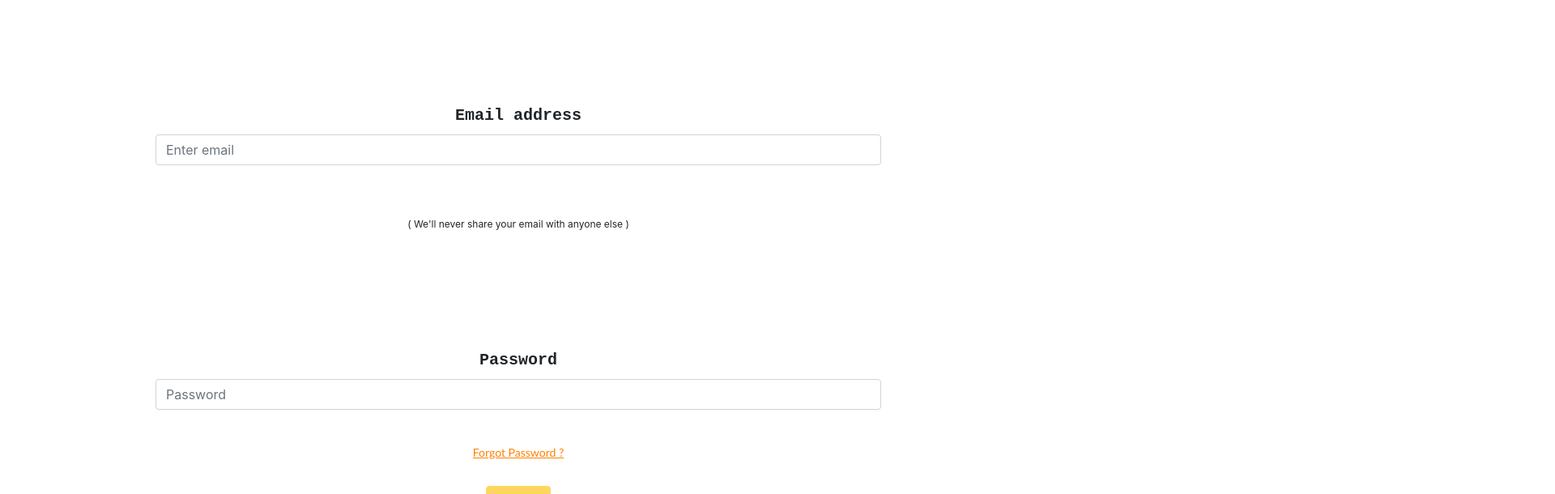
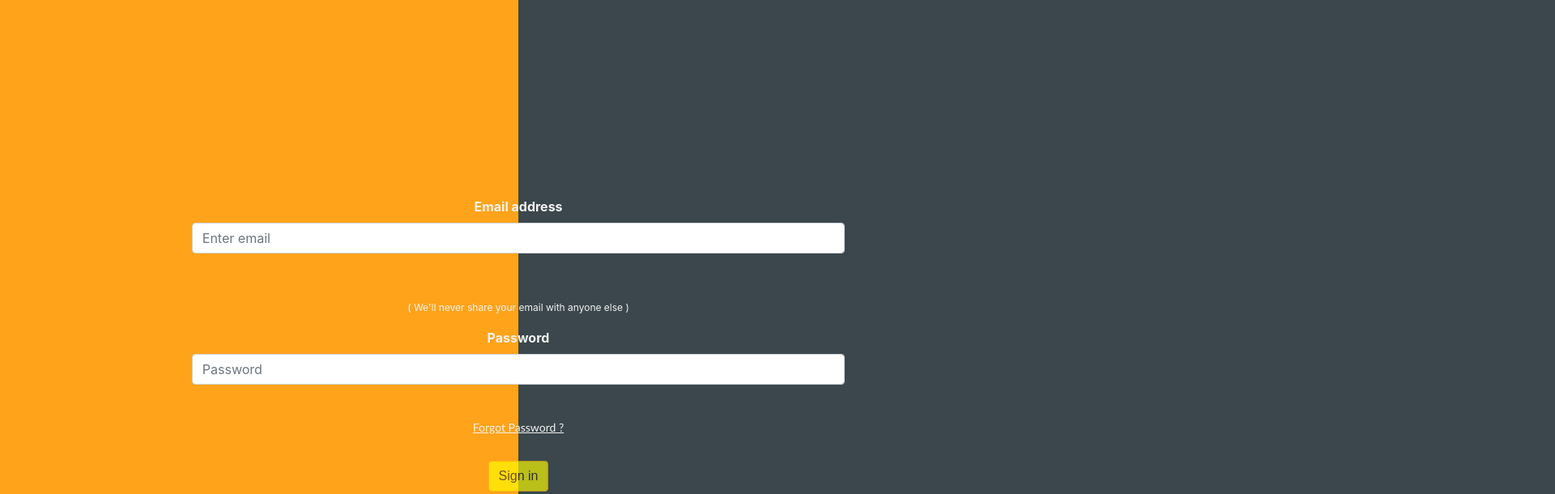
Before and after one commit to MarwanEsm/Currency-Rate-Exchange, a React (Create React App) app: page /LogInScreen in a window 1280 px wide. Shown: the top 610 px of the page at 81% size, 1920 px wide, since content can reach past the window. Built offline with nearby package versions, Linux system fonts and the light colour scheme; no server answers; the database is empty.

Commit message:
Styling currencies list screen

```diff
--- a/src/CurrenciesListscreen/CurrenciesListScreen.js
+++ b/src/CurrenciesListscreen/CurrenciesListScreen.js
@@ -1,22 +1,15 @@
 import React from "react";
 import CurrenciesList from "./CurrenciesList";
-import { Link } from "react-router-dom";
-import Logout from "../Photos/Logout.png";
+import ButtonAppBar from "../Firstscreen/ButtonAppBar";
 
 function CurrenciesListScreen() {
   return (
     <div>
+      <ButtonAppBar />
       <CurrenciesList />
       <br />
-      <Link to="/">
-        <img src={Logout} style={imagStyle} alt={""} />
-      </Link>
     </div>
   );
 }
 
-const imagStyle = {
-  width: 50,
-};
-
 export default CurrenciesListScreen;
--- /dev/null
+++ b/src/Firstscreen/ButtonAppBar.js
@@ -0,0 +1,43 @@
+import React from "react";
+import { makeStyles } from "@material-ui/core/styles";
+import AppBar from "@material-ui/core/AppBar";
+import Toolbar from "@material-ui/core/Toolbar";
+import Button from "@material-ui/core/Button";
+import IconButton from "@material-ui/core/IconButton";
+import MenuIcon from "@material-ui/icons/Menu";
+import firebase from "../Firebase/FirebaseConfig";
+import { AuthContext } from "../Firebase/FireBaseAuth";
+
+const useStyles = makeStyles((theme) => ({
+  root: {
+    flexGrow: 1,
+  },
+  menuButton: {
+    marginRight: theme.spacing(2),
+  },
+  title: {
+    flexGrow: 1,
+  },
+}));
+
+export default function ButtonAppBar() {
+  const classes = useStyles();
+
+  return (
+    <div className={classes.root}>
+      <AppBar position="static">
+        <Toolbar>
+          <IconButton
+            edge="start"
+            className={classes.menuButton}
+            color="inherit"
+            aria-label="menu"
+          >
+            <MenuIcon />
+          </IconButton>
+          <Button onClick={() => firebase.auth().signOut()}>Logout</Button>
+        </Toolbar>
+      </AppBar>
+    </div>
+  );
+}
--- a/src/Firstscreen/Icon.js
+++ b/src/Firstscreen/Icon.js
@@ -1,7 +1,5 @@
 import React from "react";
 import Currency from "../Photos/Currency.png";
-
-
 
 function Icon() {
   return (
@@ -11,37 +9,15 @@ function Icon() {
         width="40%"
         alt="Responsive"
         className="img-thumbnail"
-          style ={imageStyle}
+        style={imageStyle}
       />
     </div>
   );
 }
 
 const imageStyle = {
-  marginTop:'10%',
-  borderRadius:6,
-}
-
-
-
-
-
-
-
-
-
-
-
-
-
-
-
-
-
-
-
-
-
-
+  marginTop: "5%",
+  borderRadius: 6,
+};
 
 export default Icon;
--- a/src/Firstscreen/LoginButton.js
+++ b/src/Firstscreen/LoginButton.js
@@ -21,8 +21,7 @@ function LoginButton() {
 }
 
 const buttonStyle = {
-  marginTop: 60,
-  marginBottom: 35,
+  marginTop: "13%",
   fontFamily: "Fantasy ",
   backgroundColor: "yellow",
 };
--- a/src/Firstscreen/RegistrationLink.js
+++ b/src/Firstscreen/RegistrationLink.js
@@ -16,7 +16,7 @@ function RegistrationLink() {
 const h3Style = {
   fontFamily: "Trebuchet MS, sans-serif ",
   fontSize: 13,
-  paddingTop: 20,
+  marginTop: "13%",
   color: "white",
 };
 
--- a/src/LogInscreen/LogInScreen.js
+++ b/src/LogInscreen/LogInScreen.js
@@ -4,6 +4,7 @@ import Button from "react-bootstrap/Button";
 import { AuthContext } from "../Firebase/FireBaseAuth";
 import { Link } from "react-router-dom";
 import Back from "../Photos/Back.png";
+import LandingScreenStyle from "../Style/LandingScreenStyle";
 
 function LogInScreen() {
   const [state, setState] = useState({
@@ -27,9 +28,13 @@ function LogInScreen() {
 
   return (
     <div>
+      <div>
+        <LandingScreenStyle></LandingScreenStyle>
+      </div>
+      <div style={divStyle}>
         <Form>
           <Form.Group controlId="formBasicEmail">
-          <Form.Label style={labelStyle}>Email address</Form.Label>
+            <Form.Label style={text1Style}>Email address</Form.Label>
             <Form.Control
               type="email"
               placeholder="Enter email"
@@ -45,7 +50,7 @@ function LogInScreen() {
           </Form.Group>
 
           <Form.Group controlId="formBasicPassword">
-          <Form.Label style={labelStyle}>Password</Form.Label>
+            <Form.Label style={text1Style}>Password</Form.Label>
             <Form.Control
               type="password"
               placeholder="Password"
@@ -76,6 +81,7 @@ function LogInScreen() {
           <img src={Back} style={imagStyle} alt={""} />
         </Link>
       </div>
+    </div>
   );
 }
 
@@ -84,22 +90,17 @@ const inputlStyle = {
   marginLeft: "15%",
 };
 
-const labelStyle = {
-  fontSize: 20,
-  fontFamily: "Courier New",
-  marginTop: "10%",
-  fontWeight: "bold",
-};
-
 const textStyle = {
   marginTop: "5%",
   fontSize: 12,
+  color: "#f2f2f2",
 };
 
 const buttonStyle = {
   marginTop: 30,
-  fontFamily: "Helvetica",
-  fontWeight: "bold",
+  marginBottom: 20,
+  fontFamily: "Fantasy ",
+  backgroundColor: "yellow",
 };
 
 const a2Style = {
@@ -108,7 +109,7 @@ const a2Style = {
   textDecoration: "underline",
   paddingTop: 10,
   paddingBottom: 20,
-  color: "#ff8000",
+  color: "#f2f2f2",
   cursor: "pointer",
 };
 
@@ -117,4 +118,17 @@ const imagStyle = {
   marginTop: 10,
 };
 
+const divStyle = {
+  marginLeft: "5%",
+  marginRight: "5%",
+  marginTop: "19%",
+  marginBottom: "15%",
+  position: "relative",
+};
+
+const text1Style = {
+  color: "#f2f2f2",
+  fontWeight: "bold",
+};
+
 export default LogInScreen;
```
Also changed, not shown: src/Photos/Back.png, 1 other file (tests, documents, lock files or other folders). Lines whose indentation alone changed are shown as unchanged.
